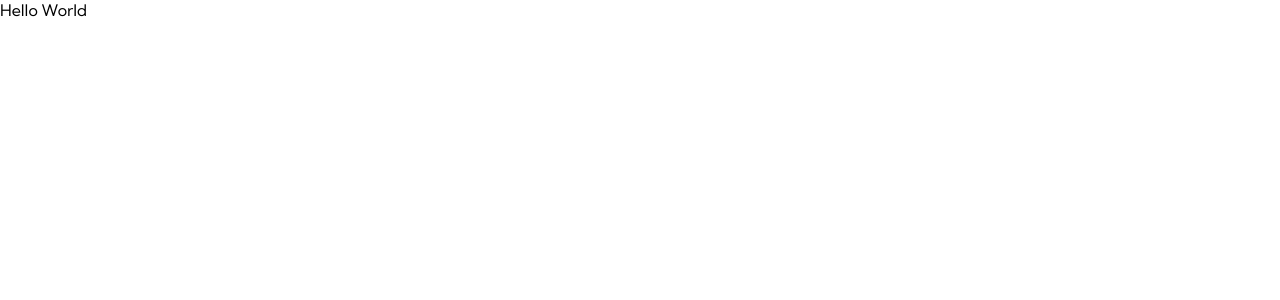
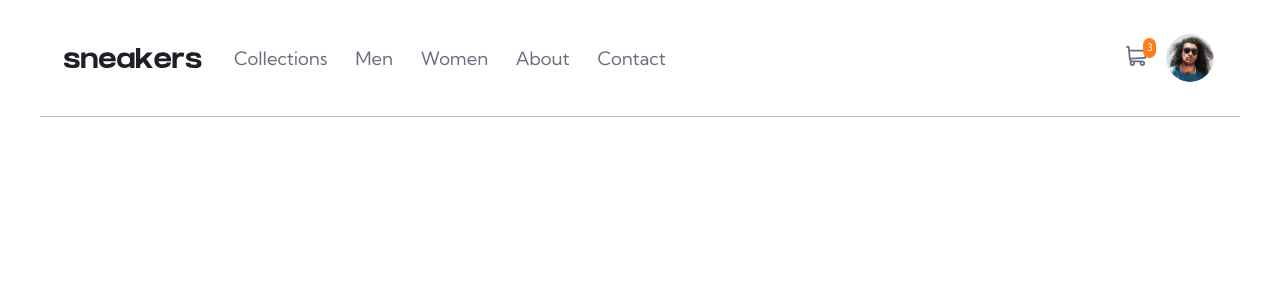
Before and after one commit to cyanChill/E-Commerce-Product-Page, a React (Create React App) app: page / in a window 1280 px wide. Shown: the top 300 px of the page. Built offline with nearby package versions, Linux system fonts and the light colour scheme.

Commit message:
desktop navbar look

```diff
--- /dev/null
+++ b/src/App.module.css
@@ -0,0 +1,4 @@
+.container {
+  width: 100%;
+  max-width: 75em;
+}
--- a/src/App.tsx
+++ b/src/App.tsx
@@ -1,5 +1,12 @@
+import NavBar from "./components/nav/NavBar";
+import styles from "./App.module.css";
+
 const App = () => {
-  return <div>Hello World</div>;
+  return (
+    <div className={styles.container}>
+      <NavBar />
+    </div>
+  );
 };
 
 export default App;
--- a/src/DUMMY_DATA.ts
+++ b/src/DUMMY_DATA.ts
@@ -40,7 +40,7 @@
         thumbnail: "/assets/image-product-4-thumbnail.jpg",
       },
     ],
-    price: 125.0,
+    price: 250.00,
     discount: 0.5,
   },
 };
--- /dev/null
+++ b/src/components/nav/NavBar.module.css
@@ -0,0 +1,70 @@
+.container {
+  --y-padding: 2em;
+
+  width: 100%;
+  display: flex;
+  align-items: center;
+  gap: 2em;
+
+  padding: var(--y-padding) 1.5em;
+
+  border-bottom: 0.01em solid hsl(var(--grayish-blue));
+}
+
+/* Logo Styles */
+.logo {
+}
+
+/* Navigation Links Styles */
+.navLinks {
+  list-style: none;
+  display: flex;
+  gap: 1.5em;
+
+  font-size: 1.15em;
+  padding: 0;
+  margin: 0;
+}
+
+.navLinks a {
+  position: relative;
+  color: hsl(var(--dark-grayish-blue));
+}
+
+.navLinks a:hover {
+  cursor: pointer;
+  color: hsl(var(--black));
+}
+
+.navLinks a:hover:after {
+  content: "";
+  width: 100%;
+  height: 0.175em;
+  position: absolute;
+  left: 0;
+  bottom: calc(-1 * var(--y-padding) - 50%);
+  background-color: hsl(var(--orange));
+}
+
+/* Right Actions */
+.rightActions {
+  margin-left: auto;
+  display: flex;
+  align-items: center;
+  gap: 1rem;
+}
+
+/* Avatar Styles */
+.avatar {
+  height: 3.25em;
+  width: 3.25em;
+
+  border: 0.15em solid transparent;
+  border-radius: 50%;
+  transition: border-color 300ms;
+}
+
+.avatar:hover {
+  cursor: pointer;
+  border-color: hsl(var(--orange));
+}
--- /dev/null
+++ b/src/components/nav/NavBar.tsx
@@ -0,0 +1,44 @@
+import ShoppingCart from "./ShoppingCart";
+import styles from "./NavBar.module.css";
+
+const NavBar = () => {
+  return (
+    <nav className={styles.container}>
+      {/* Site Logo */}
+      <img src="/assets/logo.svg" alt="site logo" className={styles.logo} />
+
+      {/* Navigation Links */}
+      <ul className={styles.navLinks}>
+        <li>
+          <a href="/#">Collections</a>
+        </li>
+        <li>
+          <a href="/#">Men</a>
+        </li>
+        <li>
+          <a href="/#">Women</a>
+        </li>
+        <li>
+          <a href="/#">About</a>
+        </li>
+        <li>
+          <a href="/#">Contact</a>
+        </li>
+      </ul>
+
+      <div className={styles.rightActions}>
+        {/* Cart Button */}
+        <ShoppingCart />
+
+        {/* Avatar */}
+        <img
+          src="/assets/image-avatar.png"
+          alt="shopper avatar"
+          className={styles.avatar}
+        />
+      </div>
+    </nav>
+  );
+};
+
+export default NavBar;
--- /dev/null
+++ b/src/components/nav/ShoppingCart.module.css
@@ -0,0 +1,124 @@
+.container {
+  position: relative;
+  display: flex;
+  flex-direction: column;
+  align-items: center;
+  justify-content: center;
+}
+
+/* Cart Icon Styles */
+.cartIcon {
+  position: relative;
+}
+
+.cartIcon:hover {
+  cursor: pointer;
+}
+
+.cartIcon:not([data-items="0"])::after {
+  content: attr(data-items);
+  position: absolute;
+  top: -0.8em;
+  right: -0.8em;
+  font-size: 0.65em;
+  padding: 0.35em;
+  color: hsl(var(--white));
+  background-color: hsl(var(--orange));
+  border-radius: 1em;
+}
+
+/* Cart Summary Styles */
+.hidden {
+  visibility: hidden;
+  pointer-events: none;
+}
+
+.cartSummary {
+  position: absolute;
+  bottom: -1em;
+  min-width: 15em;
+  max-width: 20em;
+
+  transform: translateY(100%);
+  background-color: hsl(var(--white));
+  border: 1px solid hsl(var(--light-grayish-blue));
+  border-radius: 0.5em;
+  box-shadow: 0 0.25em 1em 0.25em hsl(var(--black) / 20%);
+}
+
+.cartSummary hr {
+  border-color: hsl(var(--light-grayish-blue));
+  background-color: hsl(var(--light-grayish-blue));
+  color: hsl(var(--light-grayish-blue));
+  margin: 0.15em 0;
+}
+
+/* "Cart" word */
+.cartSummary > :first-child {
+  padding: 0.5em;
+  margin: 0;
+  font-weight: 700;
+}
+
+.cartItems {
+  min-height: 5em;
+  display: flex;
+  justify-content: center;
+  align-items: center;
+  flex-direction: column;
+  gap: 0.5em;
+  padding: 0.5em;
+}
+
+.empty {
+  text-align: center;
+  color: hsl(var(--dark-grayish-blue));
+  margin: 0;
+}
+
+/* Singular cart item styles */
+.cartItem {
+  width: 100%;
+  display: flex;
+  align-items: center;
+  gap: 0.5em;
+}
+
+.itemThumbnail {
+  height: 2.15em;
+  border-radius: 0.5em;
+}
+
+.itemInfo {
+  min-width: 0;
+  width: max-content;
+  flex: 1;
+  color: hsl(var(--dark-grayish-blue));
+}
+
+.itemInfo > p:first-child {
+  white-space: nowrap;
+  overflow: hidden;
+  text-overflow: ellipsis;
+}
+
+.itemInfo > p {
+  margin: 0;
+  font-size: 0.9em;
+}
+
+.itemInfo b {
+  color: hsl(var(--black));
+}
+
+.delete {
+  height: max-content;
+}
+
+.delete:hover {
+  cursor: pointer;
+}
+
+.cartItems > button {
+  width: 100%;
+}
--- /dev/null
+++ b/src/components/nav/ShoppingCart.tsx
@@ -0,0 +1,77 @@
+import { useMemo, useState } from "react";
+
+import useCartContext from "../../hooks/useCartContext";
+import { ShopItems } from "../../DUMMY_DATA";
+import styles from "./ShoppingCart.module.css";
+
+const ShoppingCart = () => {
+  const { items, removeItem } = useCartContext();
+  const [visible, setVisible] = useState(false);
+
+  const totalItemQuantity = useMemo(() => {
+    return items.reduce((prev, curr) => prev + curr.quantity, 0);
+  }, [items]);
+
+  return (
+    <div className={styles.container}>
+      <div
+        className={styles.cartIcon}
+        data-items={totalItemQuantity}
+        onClick={() => setVisible((prev) => !prev)}
+      >
+        <img src="/assets/icon-cart.svg" alt="shopping cart icon" />
+      </div>
+
+      <div
+        className={`${styles.cartSummary} ${!visible ? styles.hidden : ""}`}
+        onBlur={() => setVisible(false)}
+      >
+        <p>Cart</p>
+        <hr />
+        <div className={styles.cartItems}>
+          {items.length === 0 ? (
+            <p className={styles.empty}>Your cart is empty.</p>
+          ) : (
+            <>
+              {items.map((item) => {
+                const specItem = ShopItems[item.id];
+                const itemThumb = specItem.productImages[0].thumbnail;
+                const itemPrice = specItem.price * specItem.discount;
+                const sumPrice = itemPrice * item.quantity;
+
+                return (
+                  <div key={item.id} className={styles.cartItem}>
+                    <img
+                      src={itemThumb}
+                      alt="product thumbnail"
+                      className={styles.itemThumbnail}
+                    />
+
+                    <div className={styles.itemInfo}>
+                      <p>{specItem.name}</p>
+                      <p>
+                        ${itemPrice.toFixed(2)} &times; {item.quantity}{" "}
+                        <b>${sumPrice}</b>
+                      </p>
+                    </div>
+
+                    <img
+                      src="/assets/icon-delete.svg"
+                      alt="remove cart item icon"
+                      onClick={() => removeItem(item.id)}
+                      className={styles.delete}
+                    />
+                  </div>
+                );
+              })}
+
+              <button className="button">Checkout</button>
+            </>
+          )}
+        </div>
+      </div>
+    </div>
+  );
+};
+
+export default ShoppingCart;
--- a/src/context/cartContext.tsx
+++ b/src/context/cartContext.tsx
@@ -7,12 +7,21 @@
   addItem: (newItem: CartItem) => void;
   incrementItem: (itemId: string) => void;
   decrementItem: (itemId: string) => void;
+  removeItem: (itemId: string) => void;
 }
 
 const CartContext = createContext<CartContextInterface | null>(null);
 
+const DUMMY_ITEMS = [
+  {
+    id: "b1b2a9c5-5cdd-4857-b6dc-ce0def506b79",
+    quantity: 3,
+  },
+];
+
 const CartProvider = ({ children }: ProviderProps) => {
-  const [items, setItems] = useState<CartItem[]>([]);
+  // const [items, setItems] = useState<CartItem[]>([]);
+  const [items, setItems] = useState<CartItem[]>(DUMMY_ITEMS);
 
   const addItem = (newItem: CartItem) => {
     if (items.filter((item) => item.id === newItem.id)) {
@@ -52,9 +61,13 @@
     });
   };
 
+  const removeItem = (itemId: string) => {
+    setItems((prev) => prev.filter((item) => item.id !== itemId));
+  };
+
   return (
     <CartContext.Provider
-      value={{ items, addItem, incrementItem, decrementItem }}
+      value={{ items, addItem, incrementItem, decrementItem, removeItem }}
     >
       {children}
     </CartContext.Provider>
--- a/src/index.css
+++ b/src/index.css
@@ -24,9 +24,37 @@
 }
 
 body {
+  width: 100%;
+  max-width: 100vw;
   margin: 0;
+  overflow-x: hidden;
+}
+
+#root {
+  width: 100%;
+  display: flex;
+  flex-direction: column;
+  align-items: center;
+}
+
+a {
+  text-decoration: none;
 }
 
 p {
   font-size: 16px;
 }
+
+.button {
+  padding: 0.5em 0.75em;
+  font-size: 0.9em;
+  color: hsl(var(--white));
+  background-color: hsl(var(--orange));
+  border: 0;
+  border-radius: 0.75em;
+}
+
+.button:hover{
+  cursor: pointer;
+  background-color: hsl(var(--orange) / 80%);
+}
```
Also changed, not shown: src/components/nav/index.tsx (deleted, +0 -7 lines), src/components/nav/index.module.css (deleted).
